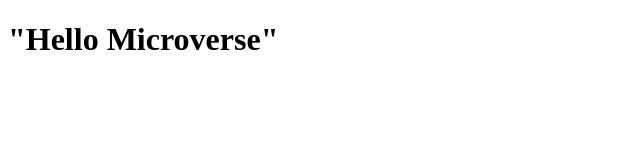
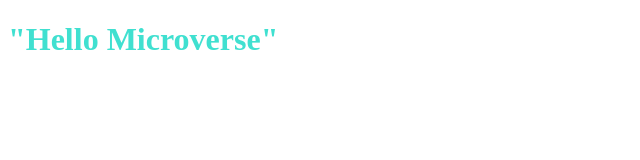
Before and after one commit to Busiwa24/Microverse-Hello-Project, a plain HTML site: page index.html in a window 1280 px wide. Shown: the whole page, without its empty margins (0-640 px from the left). Drawn offline with Linux system fonts and the light colour scheme.

Commit message:
add CSS styling for heading

```diff
--- a/index.html
+++ b/index.html
@@ -5,6 +5,7 @@
     <meta http-equiv="X-UA-Compatible" content="IE=edge">
     <meta name="viewport" content="width=device-width, initial-scale=1.0">
     <title>Document</title>
+    <link href="style.css" rel="stylesheet"/>
 </head>
 <body>
   <h1 class="header">"Hello Microverse"</h1>
--- /dev/null
+++ b/style.css
@@ -0,0 +1,3 @@
+.header {
+    color: turquoise;
+}
```
